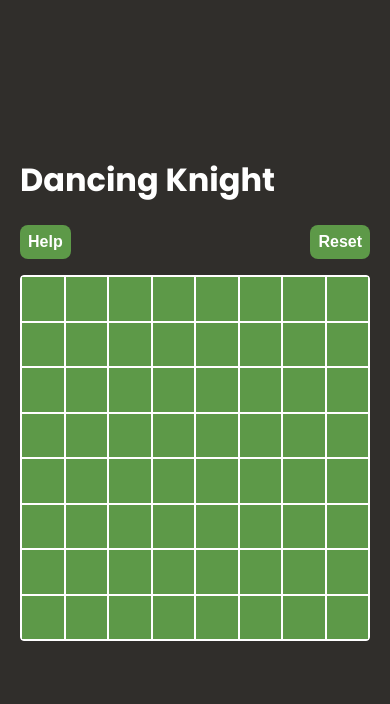
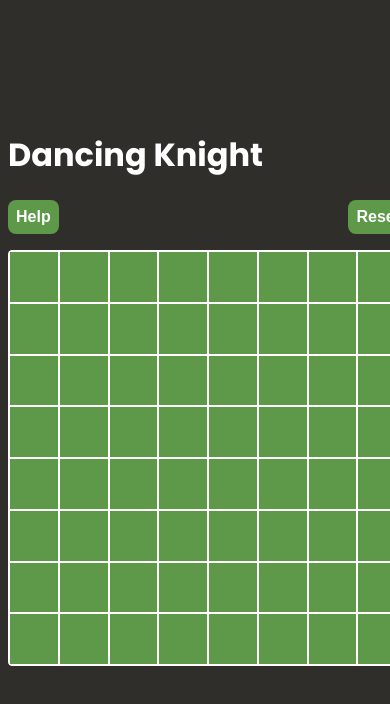
Before and after one commit to HubertSleszynski/Dancing-Knight, a React (Vite) app: page / in a window 390 px wide. Shown: the top 704 px of the page. Built offline with nearby package versions, Linux system fonts and the light colour scheme.

Commit message:
updated respnsive design

```diff
--- a/src/style.css
+++ b/src/style.css
@@ -8,7 +8,7 @@ body {
 
 .container {
   margin-inline: auto;
-  width: 500px;
+  width: 850px;
   min-height: 90vh;
   display: flex;
   flex-direction: column;
@@ -72,8 +72,26 @@ body {
   background-color: rgb(156, 48, 48);
 }
 
-@media only screen and (max-width: 450px) {
+@media only screen and (max-width: 1440px) {
+  .container {
+    width: 700px;
+  }
+}
+
+@media only screen and (max-width: 425px) {
+  .container {
+    width: 400px;
+  }
+}
+
+@media only screen and (max-width: 375px) {
   .container {
     width: 350px;
   }
 }
+
+@media only screen and (max-width: 375px) {
+  .container {
+    width: 300px;
+  }
+}
```
Also changed, not shown: src/assets/hrs-dancing-knight.netlify.app_.png.
